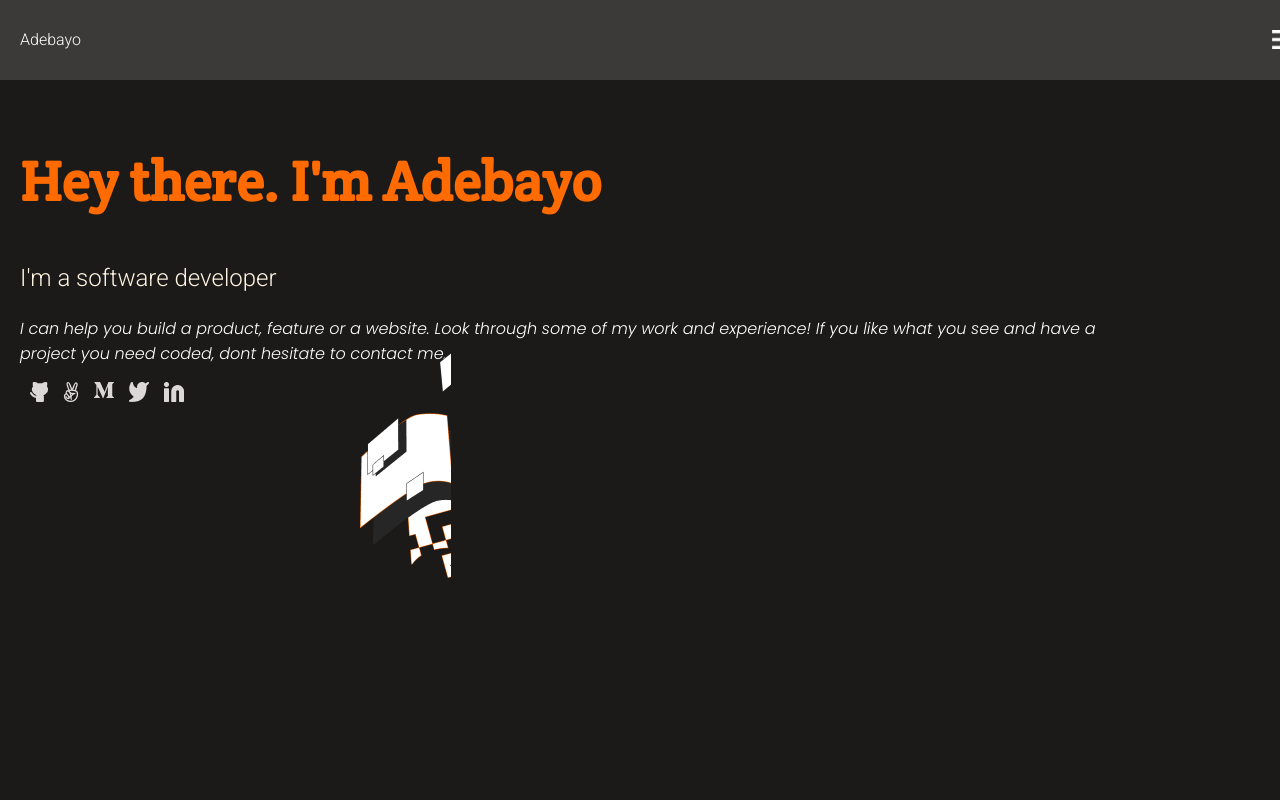
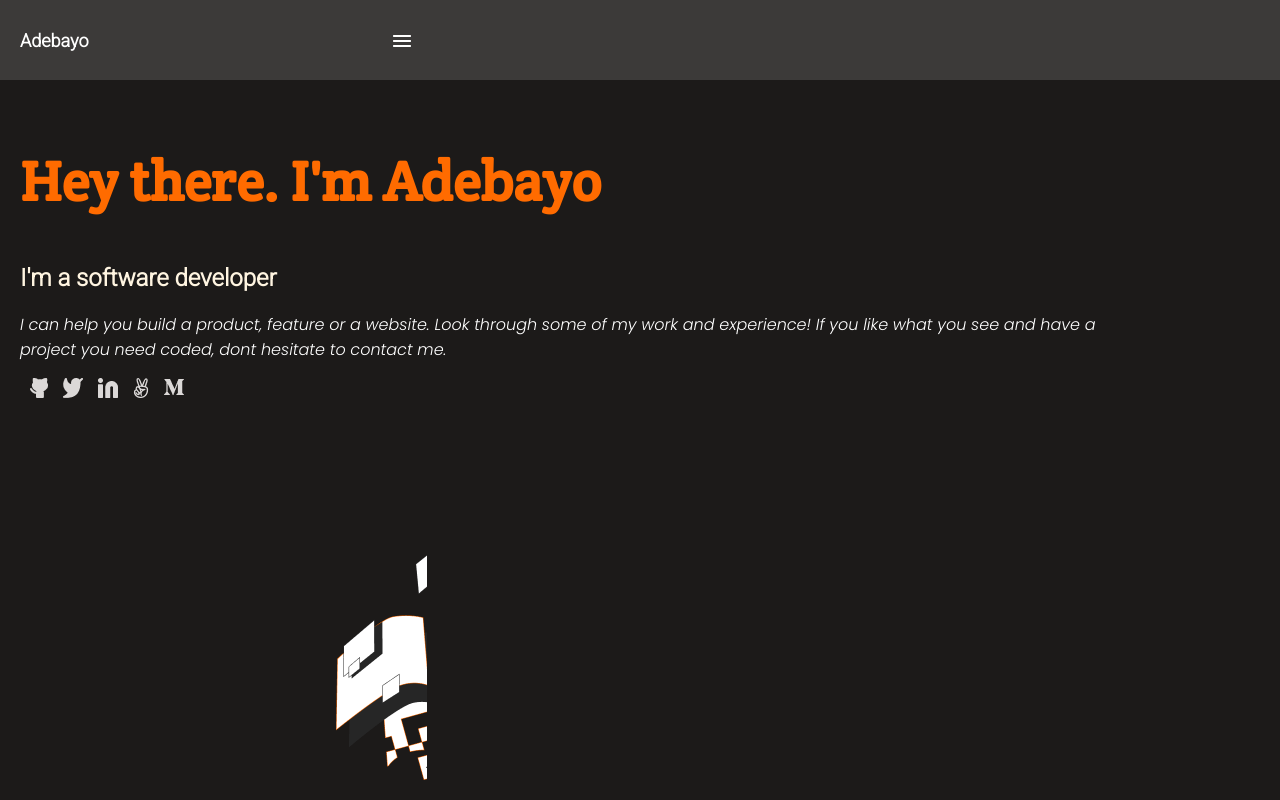
Before and after one commit to Adebayo-George/mobile-website, a website: page index.html in a window 1280 px wide. Shown: the top 800 px of the page. Drawn offline with Linux system fonts and the light colour scheme.

Commit message:
Add images to websites

```diff
--- a/index.html
+++ b/index.html
@@ -13,28 +13,26 @@
 </head>
 <body>
     <header>
-
-        <nav class="my-logo"> <a href="#">Adebayo</a><img src="mobile-version-images/Union.png" alt="">
+        <a href="#">Adebayo</a>
+        <nav class="my-logo"><img src="mobile-version-images/Union.png" alt="">
         </nav>
     </header>
     <section>
         <div class="section-one">
             <h1 class="name">Hey there. I'm Adebayo</h1>
-            <p class="work">I'm a software developer</p>
+            <h2 class="work">I'm a software developer</h2>
             <p class="do_what">
                 I can help you build a product, feature or a website. Look through some of my work and experience!
                 If you like what you see and have a project you need coded, dont hesitate to contact me.
             </p>
         <ul class="list">
-            <li class="icon1"><img src="mobile-version-images/github.png" alt=""></li>
-            <li class="icon1"><img src="mobile-version-images/hands.png" alt=""></li>
-            <li class="icon1"><img src="mobile-version-images/medium.png" alt=""></li>
-            <li class="icon1"><img src="mobile-version-images/twitter.png" alt=""></li>
-            <li class="icon1"><img src="mobile-version-images/linkedin.png" alt=""></li>
+            <li class="icon1"><a href="https://github.com/Adebayo-George"><img src="mobile-version-images/github.png" alt=""></a></li>
+            <li class="icon1"><a href="https://twitter.com/BayoCodes"><img src="mobile-version-images/twitter.png" alt=""></a></li>
+            <li class="icon1"><a href="https://www.linkedin.com/in/adebayo-otomuola-b34241243/"><img src="mobile-version-images/linkedin.png" alt=""></a></li>
+            <li class="icon1"><a href="#"><img src="mobile-version-images/hands.png" alt=""></a></li>
+            <li class="icon1"><a href="#"><img src="mobile-version-images/medium.png" alt=""></a></li>
         </ul>
         </div>
-
-        <img class="last-image"  src="mobile-version-images/illustration-header-mobile.png" alt="">
     </section>
 </body>
 </html>
--- a/styles.css
+++ b/styles.css
@@ -4,6 +4,9 @@ body {
   margin: 0;
   padding: 0;
   box-sizing: border-box;
+  background-image: url(mobile-version-images/illustration-header-mobile.png);
+  background-repeat: no-repeat;
+  background-position: 280px 420px;
 }
 
 header {
@@ -14,15 +17,18 @@ header {
 }
 
 .my-logo {
-  display: flex;
+  display: inline-block;
   justify-content: space-between;
-  margin-right: 10px;
+  margin-left: 300px;
 }
 
-.my-logo a {
+a {
+
   color: #fff;
   text-decoration: none;
   font-family: 'Roboto', sans-serif;
+  font-weight: 700;
+  font-size: 18px;
 }
 
 .name {
@@ -54,11 +60,13 @@ header {
   margin-right: 15px;
 }
 
-.last-image {
+/* .last-image {
   transform: translateX(19rem);
   margin-top: -14rem;
-}
+} */
 
 .section-one {
+  margin-left: auto;
+  margin-right: auto;
   padding: 20px;
 }
```
